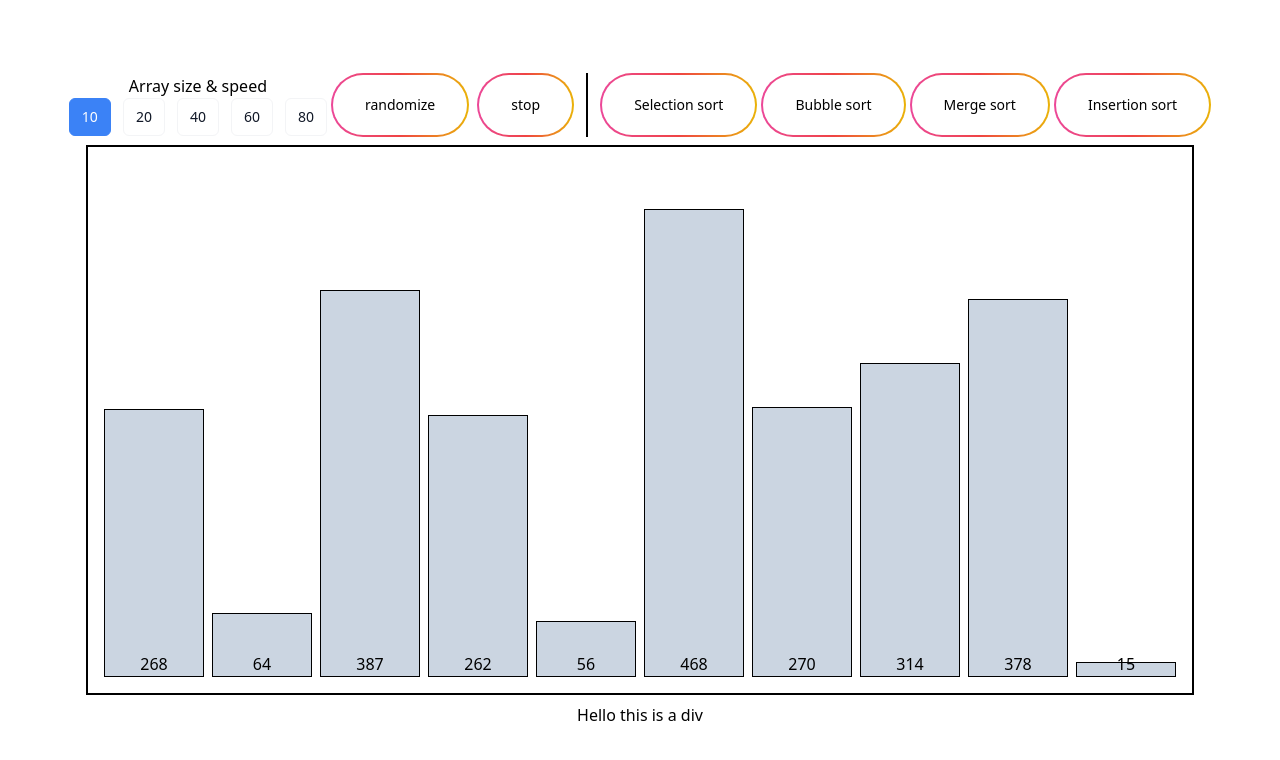
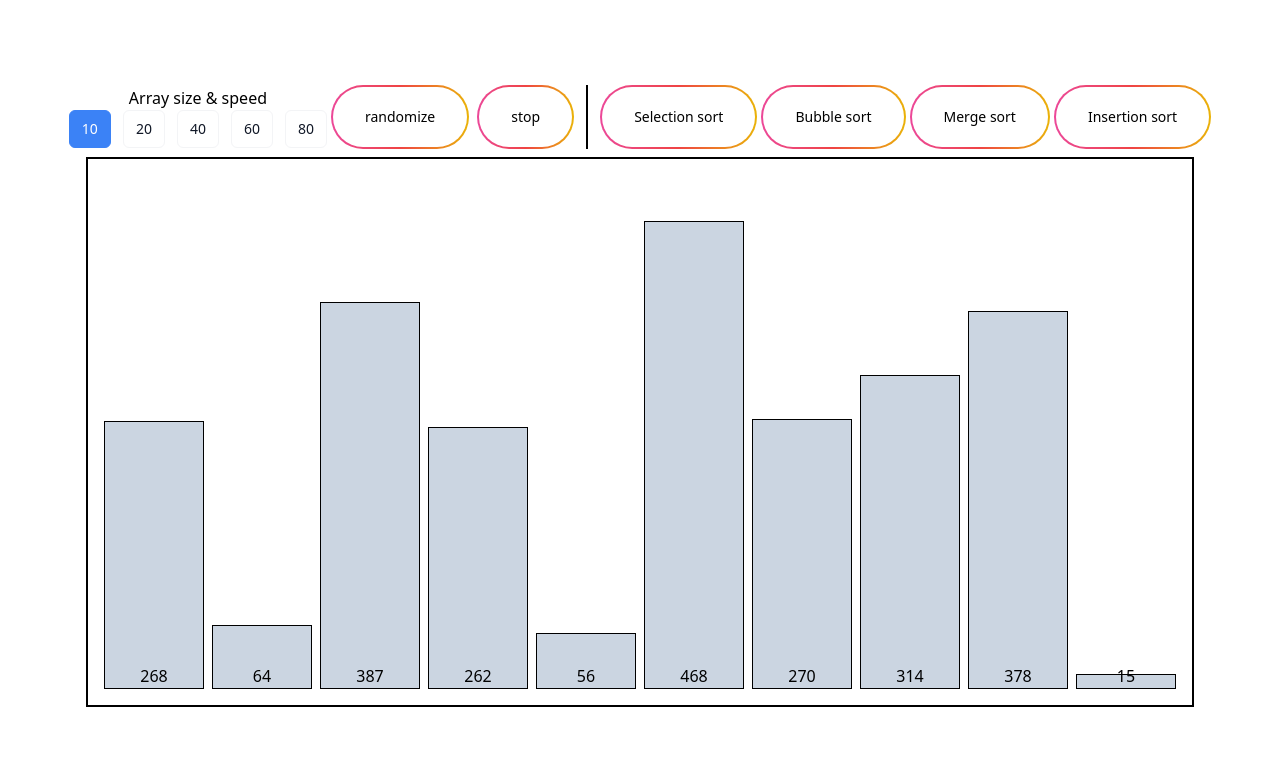
Before and after one commit to Jimmy-b36/visualize-algorithms, a Next.js app: page / in a window 1280 px wide. Shown: the top 760 px of the page. Built offline with nearby package versions, Linux system fonts and the light colour scheme.

Commit message:
remove div

```diff
--- a/pages/index.tsx
+++ b/pages/index.tsx
@@ -248,7 +248,6 @@ const Home: NextPage = () => {
           )
         )}
       </div>
-      <div>Hello this is a div</div>
     </div>
   );
 };
```
